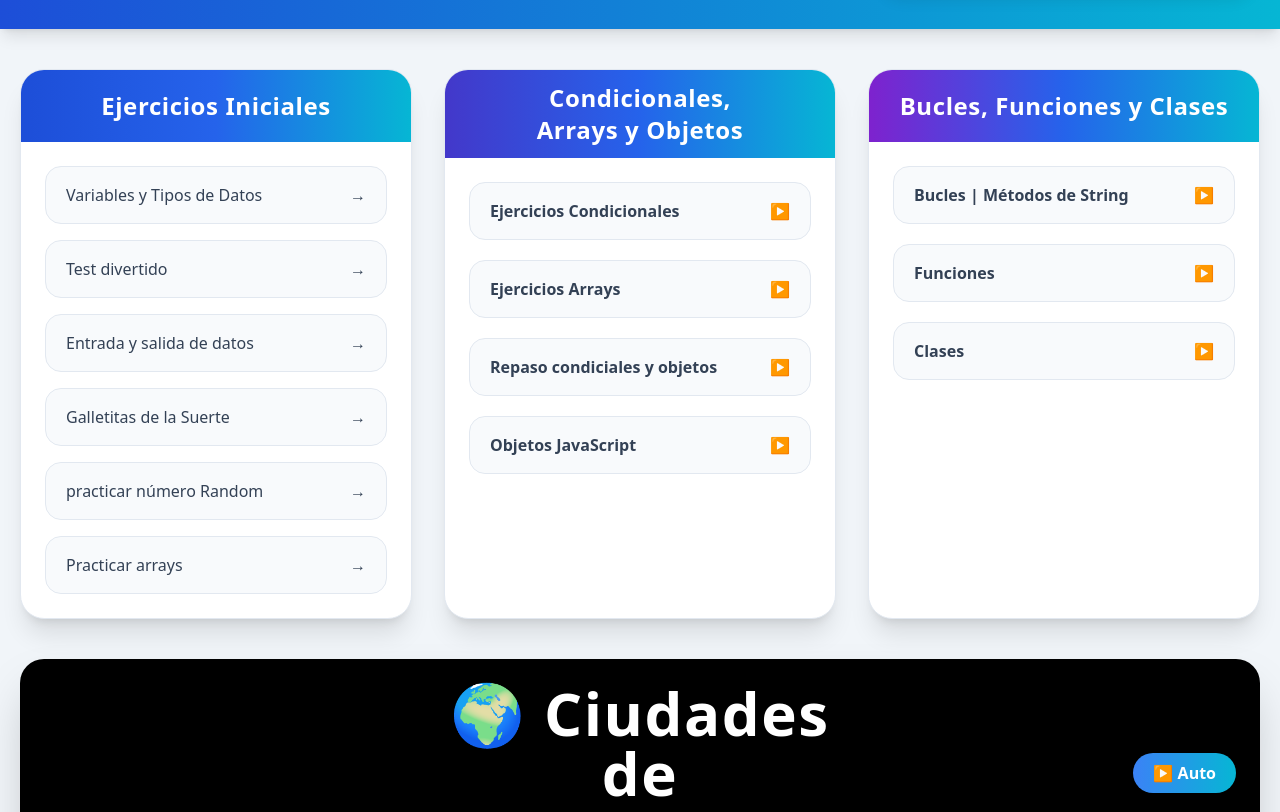
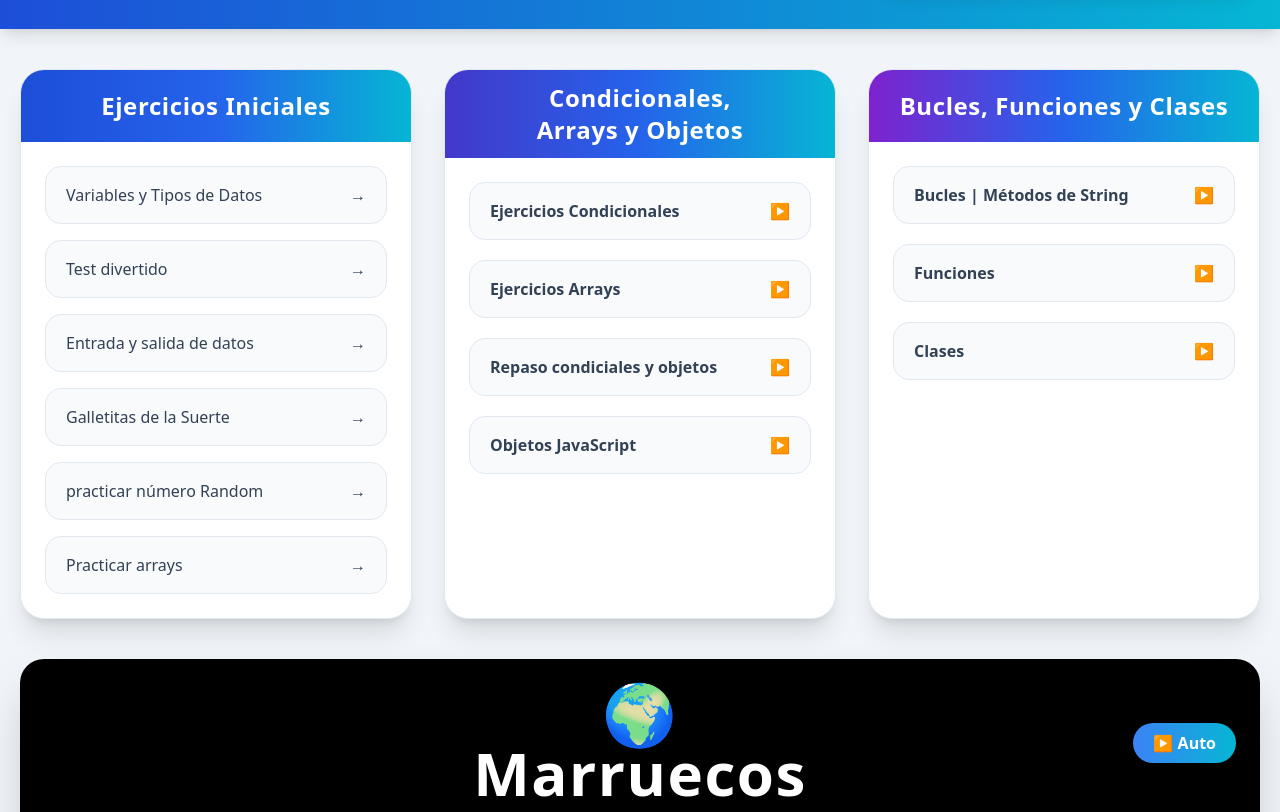
Before and after one commit to MohammedZakhbat/dashbord_JavaScript, a website: page index.html in a window 1280 px wide. Shown: the part 123-935 px from the top of the page. Drawn offline with Linux system fonts and the light colour scheme.

Commit message:
update tailwindcss

```diff
--- a/index.html
+++ b/index.html
@@ -447,7 +447,7 @@
 
                 <div></div>
                 <h1 class="text-5xl md:text-6xl font-extrabold text-white tracking-wide text-center">
-                    🌍 Ciudades de Marruecos
+                    🌍 Marruecos
                 </h1>
 
                 <div class="flex justify-end">
```
